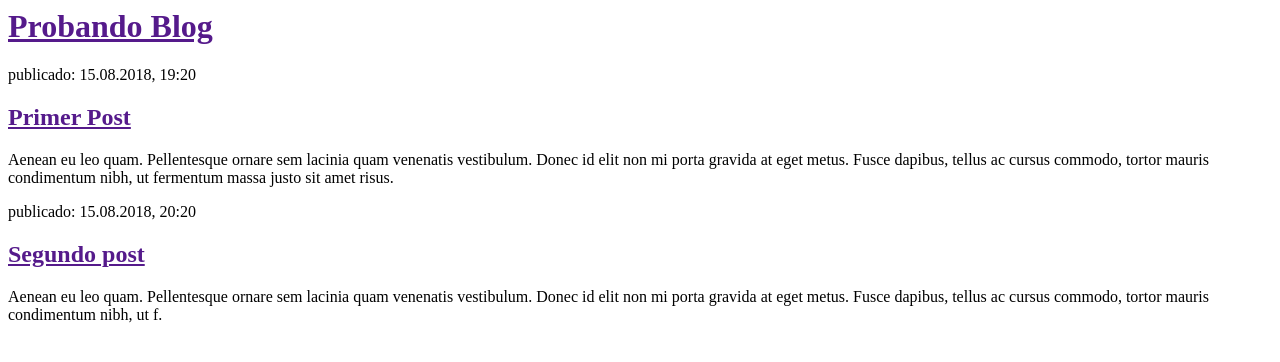
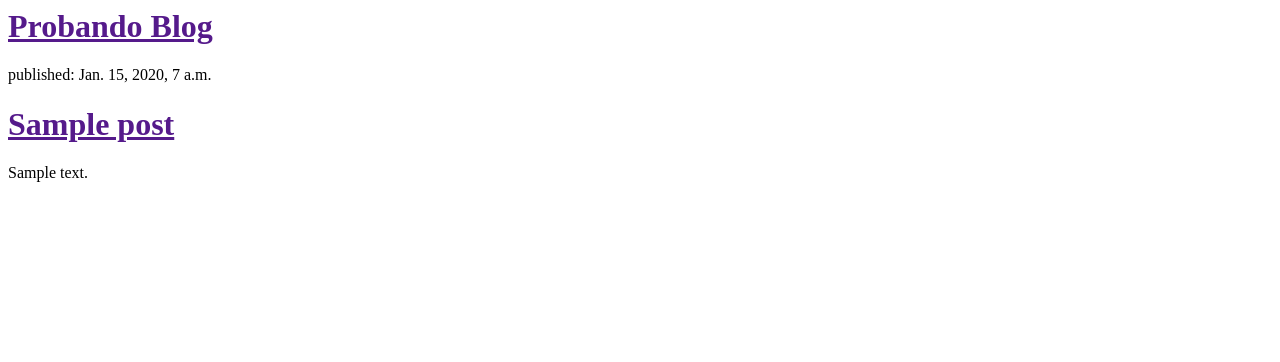
Before and after one commit to legui-ignacio/primer-blog, a Django app: template blogg/templates/blogg/post_list.html in a window 1280 px wide. Shown: the top 362 px of the page. Run offline with Django 3.2, Linux system fonts and the light colour scheme; the template is opened without the code that fills it: values that come from a table or form of the project are taken from there, others are empty; tables that the repository leaves empty hold one stand-in row (values such as "Sample post").

Commit message:
Agrego planilla y modifico la anterior para postear desde la base de datos

```diff
--- a/blogg/templates/blogg/post_list.html
+++ b/blogg/templates/blogg/post_list.html
@@ -6,17 +6,13 @@
             <div>
                 <h1><a href="">Probando Blog</a></h1>
             </div>
+			{% for post in posts %}
+        		<div>
+            		<p>published: {{ post.published_date }}</p>
+            		<h1><a href="">{{ post.title }}</a></h1>
+            		<p>{{ post.text|linebreaksbr }}</p>
+        		</div>
+    		{% endfor %}
 
-            <div>
-                <p>publicado: 15.08.2018, 19:20</p>
-                <h2><a href="">Primer Post</a></h2>
-                <p>Aenean eu leo quam. Pellentesque ornare sem lacinia quam venenatis vestibulum. Donec id elit non mi porta gravida at eget metus. Fusce dapibus, tellus ac cursus commodo, tortor mauris condimentum nibh, ut fermentum massa justo sit amet risus.</p>
-            </div>
-
-            <div>
-                <p>publicado: 15.08.2018, 20:20</p>
-                <h2><a href="">Segundo post</a></h2>
-                <p>Aenean eu leo quam. Pellentesque ornare sem lacinia quam venenatis vestibulum. Donec id elit non mi porta gravida at eget metus. Fusce dapibus, tellus ac cursus commodo, tortor mauris condimentum nibh, ut f.</p>
-            </div>
         </body>
     </html>
--- a/blogg/urls.py
+++ b/blogg/urls.py
@@ -3,4 +3,5 @@ from . import views
 
 urlpatterns = [
 	url(r'^$', views.post_list),
+	url(r'^hora$', views.horario),
 ]
```
Also changed, not shown: blogg/templates/blogg/hora.html (added, +17 -0 lines), blogg/views.py (+7 -1 lines).
